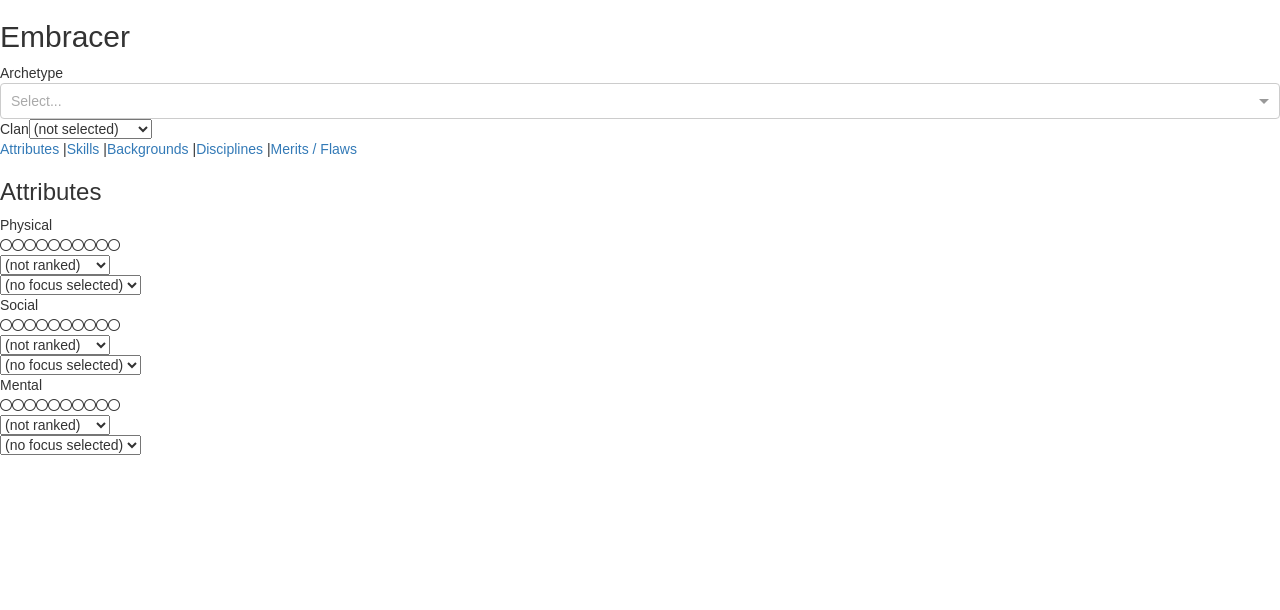
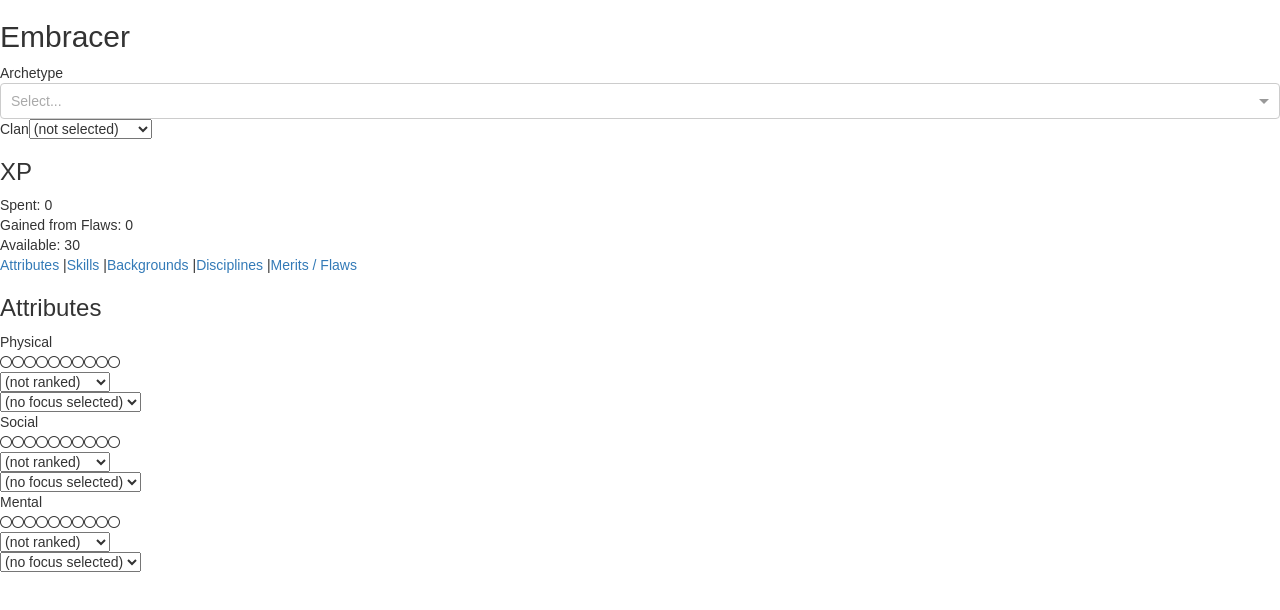
Before and after one commit to TrueWill/embracer, a React (Create React App) app: page / in a window 1280 px wide. Shown: the top 610 px of the page. Built offline with nearby package versions, Linux system fonts and the light colour scheme.

Commit message:
Add XP display

```diff
--- a/src/components/App.js
+++ b/src/components/App.js
@@ -11,6 +11,7 @@ import AttributesContainer from '../containers/AttributesContainer';
 import TraitCategoryContainer from '../containers/TraitCategoryContainer';
 import DisciplinesContainer from '../containers/DisciplinesContainer';
 import MeritsFlawsContainer from '../containers/MeritsFlawsContainer';
+import XPContainer from '../containers/XPContainer';
 
 const skills = (
   <TraitCategoryContainer
@@ -48,6 +49,7 @@ const App = () => (
   <div>
     <h2>Embracer</h2>
     <BasicInfoContainer />
+    <XPContainer />
     <Link to="/">Attributes</Link> |
     <Link to="/skills">Skills</Link> |
     <Link to="/backgrounds">Backgrounds</Link> |
--- /dev/null
+++ b/src/components/XP.js
@@ -0,0 +1,19 @@
+import React from 'react';
+import PropTypes from 'prop-types';
+
+const XP = ({ spent, gainedFromFlaws, available }) => (
+  <div>
+    <h3>XP</h3>
+    <div>Spent: {spent}</div>
+    <div>Gained from Flaws: {gainedFromFlaws}</div>
+    <div>Available: {available}</div>
+  </div>
+);
+
+XP.propTypes = {
+  spent: PropTypes.number.isRequired,
+  gainedFromFlaws: PropTypes.number.isRequired,
+  available: PropTypes.number.isRequired
+};
+
+export default XP;
--- /dev/null
+++ b/src/containers/XPContainer.js
@@ -0,0 +1,7 @@
+import { connect } from 'react-redux';
+import xpSelector from '../utils/xpSelector';
+import XP from '../components/XP';
+
+const mapStateToProps = state => xpSelector(state);
+
+export default connect(mapStateToProps)(XP);
```
